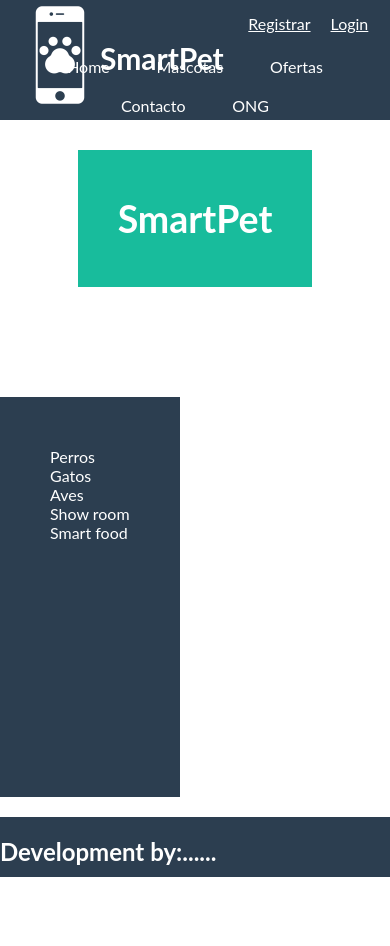
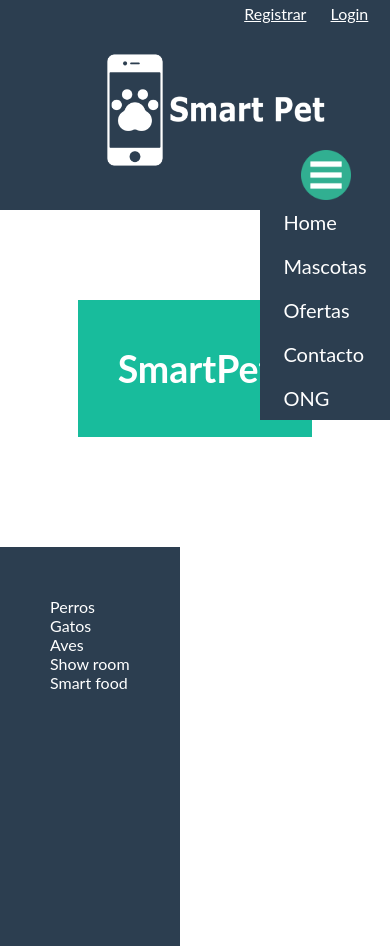
Before and after one commit to esmowin/dh-trabajo-integrador, a PHP site: page /home.php in a window 390 px wide. Shown: the top 946 px of the page. Before the commit the page ends 877 px from the top, so only its background shows below. Run offline with PHP 8.4, Linux system fonts and the light colour scheme.

Commit message:
Home/index responsive

```diff
--- a/css/header.css
+++ b/css/header.css
@@ -4,18 +4,19 @@ header {
   left: 0px;
   background-color: #2C3E50;   /* Verde: #18BC9C Amarillo: #F7EF80 AmarilloML:#fff159 Naranja: #f60  Gris: #EAE8E8 */
   width: 100vw;
-  height: 120px;
+   height: 120px;
 
 
 }
 
+
+
 .barra_nav {
-
+  margin-top: 50px;
   display: flex;
   flex-wrap: wrap;
   justify-content:center;
-
-  }
+}
 
 
 .barra_nav li{
@@ -26,23 +27,7 @@ header {
   padding-right:6vw;
   padding-top: 10px;
   padding-bottom: 10px;
-
-}
-
-.imagenBar{
-  position: absolute;
-  top:5px;
-  left:10px;
-  width: 100px;
-}
-
-.textoLogo{
-  position: absolute;
-  top:15px;
-  left:100px;
-  font-size: 30px;
-  color: white;
-
+  font-size: 20px;
 }
 
 .barra_nav a{
@@ -53,14 +38,31 @@ header {
 .barra_nav li:hover{
 
   color: "#FFFFFF";
-  font-size: 20px;
+  /* font-size: 20px; */
   background-color: rgba(238,238,238,0.5);
 }
 
+
+.logo{
+  position: absolute;
+  top:5px;
+  left:10px;
+  width: 200px;
+
+}
+
+.menu_hamburger{
+  display: none;
+  float: right;
+  width: 50px;
+
+}
+
+
 .usuario{
-  display:flex;
-  justify-content: flex-end;
-  padding: 1vw 3vw 1vw;
+  float: right;
+  display: block;
+  padding: 1vw 3vw 0vw;
 }
 
 .usuario a{
@@ -70,7 +72,7 @@ header {
 
 .title{
 
-  margin: 150px auto 10px;
+  margin: 250px auto 10px;
   width: 60%;
   padding: 15px;
   color: #FFFFFF;
--- a/css/styles.css
+++ b/css/styles.css
@@ -4,3 +4,58 @@
 @import "footer.css";
 @import "registro.css";
 @import "perfil.css";
+
+@media (max-width: 1350px){
+
+  header{
+    height: 210px;
+  }
+
+  .logo{
+    position: relative;
+    left: 40%;
+
+  }
+
+  .title{
+
+      margin: 300px auto 10px;
+  }
+
+}
+
+
+  @media (max-width:870px){
+
+
+   .barra_nav {
+     /* display: none; */
+     position: absolute;
+     right: 0px;
+     top: 150px;
+     display: flex;
+     flex-wrap: wrap;
+     flex-direction: column;
+     background-color: #2C3E50;
+
+    }
+
+    .navegacion:hover{
+    }
+
+
+    .menu_hamburger{
+      display:block;
+      position: absolute;
+      right: 10%;
+      top: 150px;
+    }
+
+    .logo{
+      width:250px;
+      position: relative;
+      left: 20%;
+      top: 30px;
+    }
+
+  }
--- a/home.php
+++ b/home.php
@@ -12,15 +12,16 @@
 
     <header>
 
-      <img class="imagenBar" src="images/logo-blanco.png" alt="">
-      <h2 class="textoLogo" >SmartPet</h2>
-
       <nav class="usuario">
         <a href="registro.php">Registrar</a>
         <a href="login.php">Login</a>
       </nav>
 
-      <nav >
+      <img class="logo" src="images/logo-blanco-largo.png" >
+
+      <img class="menu_hamburger" src="images/menu_green.png" >
+      <nav class="navegacion">
+
         <ul class="barra_nav">
           <li><a href="#">Home</a></li>
           <li><a href="#">Mascotas</a></li>
@@ -28,6 +29,7 @@
           <li><a href="#">Contacto</a></li>
           <li><a href="#">ONG</a></li>
         </ul>
+
       </nav>
 
     </header>
```
Also changed, not shown: images/logo-blanco-largo.png (added), images/menu_green.png (added).
